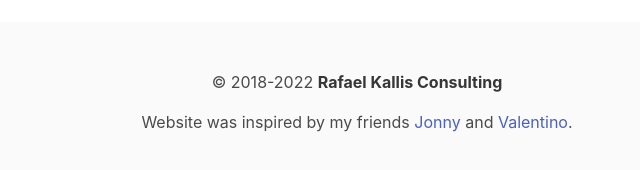
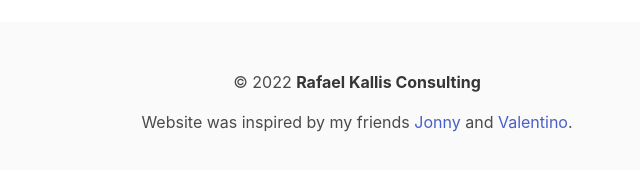
Before and after one commit to rafaelkallis/rafaelkallis.com, a plain HTML site: page public/index.html in a window 1280 px wide. Shown: the part 3627-3797 px from the top of the page, 283-923 px from the left. Drawn offline with nearby package versions, Linux system fonts and the light colour scheme.

Commit message:
feat: single year copyright

```diff
--- a/public/index.html
+++ b/public/index.html
@@ -422,7 +422,7 @@
     <section class="footer mt-6">
       <div class="container">
         <div class="content has-text-centered">
-          <p>© 2018-<span id="year"></span> <strong>Rafael Kallis Consulting</strong></p>
+          <p>© <span id="year"></span> <strong>Rafael Kallis Consulting</strong></p>
           <p>Website was inspired by my friends <a href="https://jonny.io" rel="noopener noreferrer" target="_blank">Jonny</a> and <a href="https://www.valentino.io" rel="noopener noreferrer" target="_blank">Valentino</a>.</p>
           <script>
             document.getElementById("year").innerHTML = new Date().getFullYear();
```
